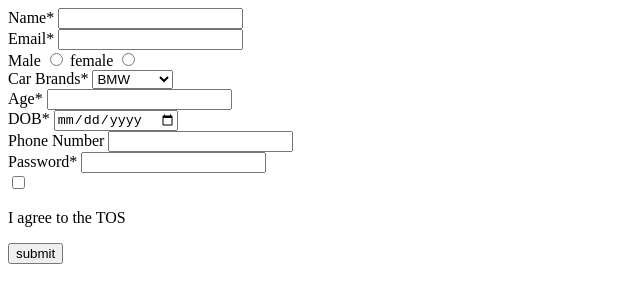
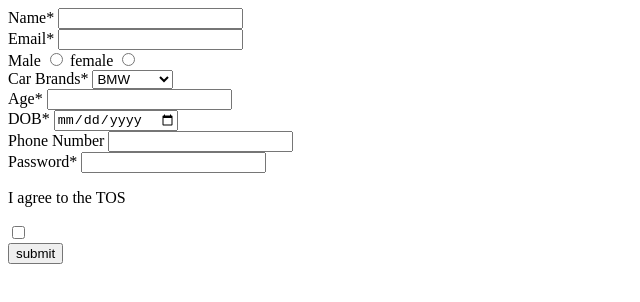
Before and after one commit to acciojob/signup-form-car-manim2903, a website: page main.html in a window 1280 px wide. Shown: the whole page, without its empty margins (0-640 px from the left). Drawn offline with Linux system fonts and the light colour scheme.

Commit message:
created a submission

```diff
--- a/main.html
+++ b/main.html
@@ -28,7 +28,7 @@
 		</div>
 		<div>
 			<label for="cars">Car Brands*</label>
-			<select name="cars" id="cars">
+			<select name="cars" id="cars" form="carform">
 				<option value="bmw">BMW</option>
 				<option value="audi">Audi</option>
 				<option value="mercedez">Mercedez</option>
@@ -52,10 +52,9 @@
 			<input type="password" id="password" required name="password">
 		</ddiv>
 		<div>
+
+			<label for="tos"><p id="p">I agree to the TOS</p><label>
 			<input type="checkbox" required id="tos" name="tos">
-			<label for="tos">
-				<p>I agree to the TOS</p>
-			</label>
 		</div>
 		<button type="submit">submit</button>
 	</form>
```
